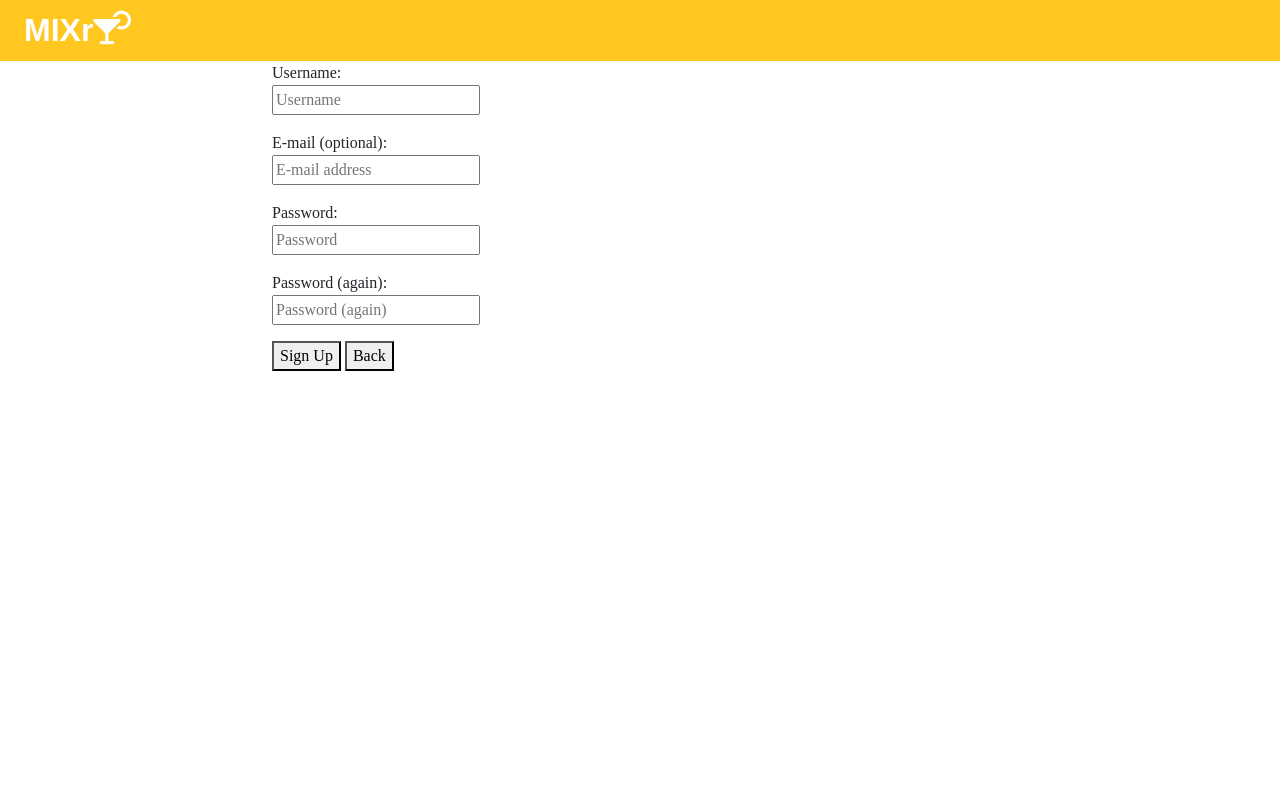
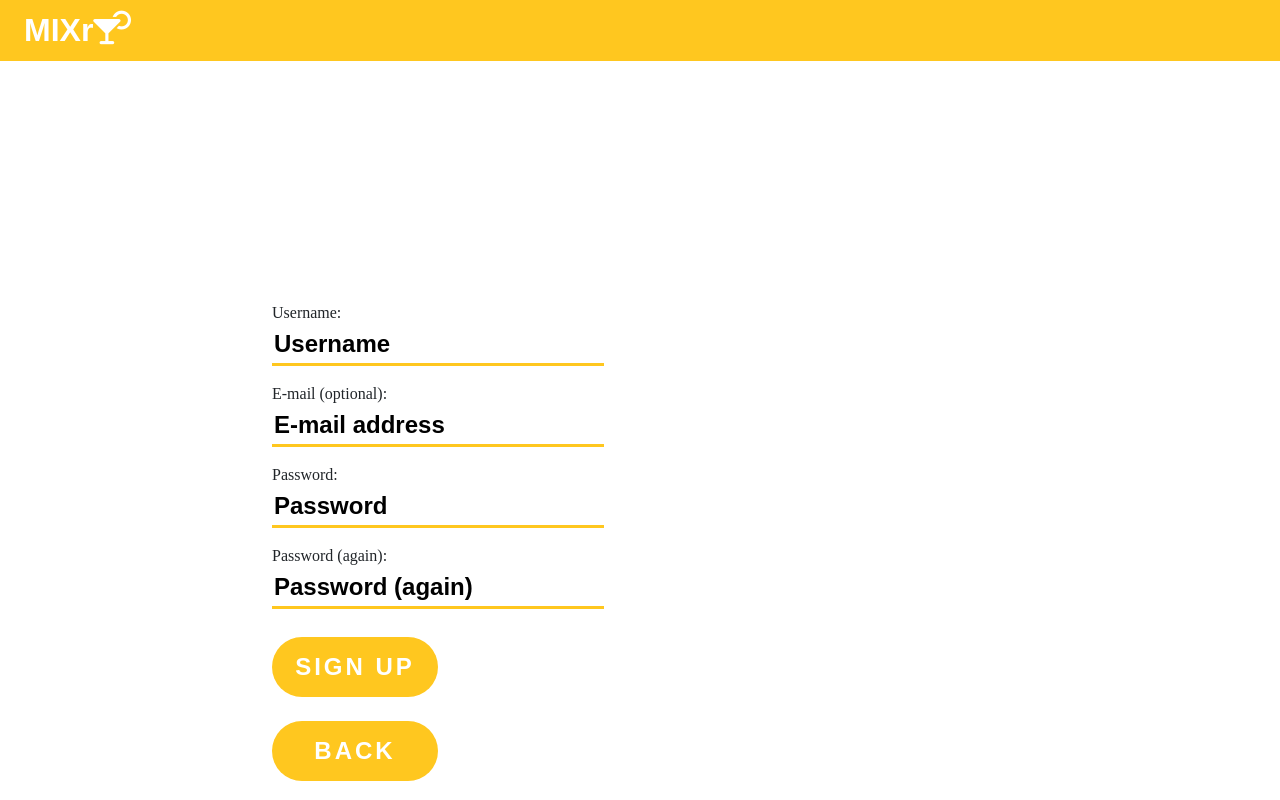
Before and after one commit to John-McPherson/Full-Stack-Tool-Kit-Portfolio-Project, a Django app: page /accounts/signup/ in a window 1280 px wide. Run offline with Django 3.2, Linux system fonts and the light colour scheme; some libraries are stand-ins or nearby versions; some web fonts are replaced.

Commit message:
style account management pages

```diff
--- a/static/css/style.css
+++ b/static/css/style.css
@@ -7,6 +7,8 @@
     --white: #ffffff;
     /* hightlight/hover color */
     --highlight: #011936;
+    /* black color for text */
+    --black: #000000;
     /* heading text */
     --heading-text: 'forma-djr-deck', sans-serif;
     /* body text*/
@@ -104,3 +106,57 @@ footer a :hover {
         padding: .5em;
     }
 }
+
+/* account management */
+
+.empty {
+    height: 30vh;
+}
+
+.account-management-btn {
+    background-color: var(--mixr-yellow);
+    color: var(--white);
+    font-family: var(--heading-text);
+    font-size: 1.5em;
+    font-weight: 800;
+    text-transform: uppercase;
+    letter-spacing: 3px;
+    border: none;
+    padding: .5em;
+    border-radius: 2em;
+    width: 100%;
+    margin: .5em 0;
+}
+
+.account-management label {
+    display: block;
+
+}
+
+.account-management input {
+    font-family: var(--heading-text);
+    font-weight: 800;
+    font-size: 1.5em;
+    color: --black;
+    border: none;
+    border-bottom: #FFC71F solid 3px;
+}
+
+/* code to change default placeholder text taken from https://www.w3schools.com/howto/howto_css_placeholder.asp */
+
+/* Chrome, Firefox, Opera, Safari 10.1+ */
+.account-management ::placeholder {
+    color: var(--black);
+    /* Firefox */
+    opacity: 1;
+}
+
+/* Internet Explorer 10-11 */
+.account-management :-ms-input-placeholder {
+    color: var(--black);
+}
+
+/* Microsoft Edge */
+.account-management ::-ms-input-placeholder {
+    color: var(--black);
+}
```
